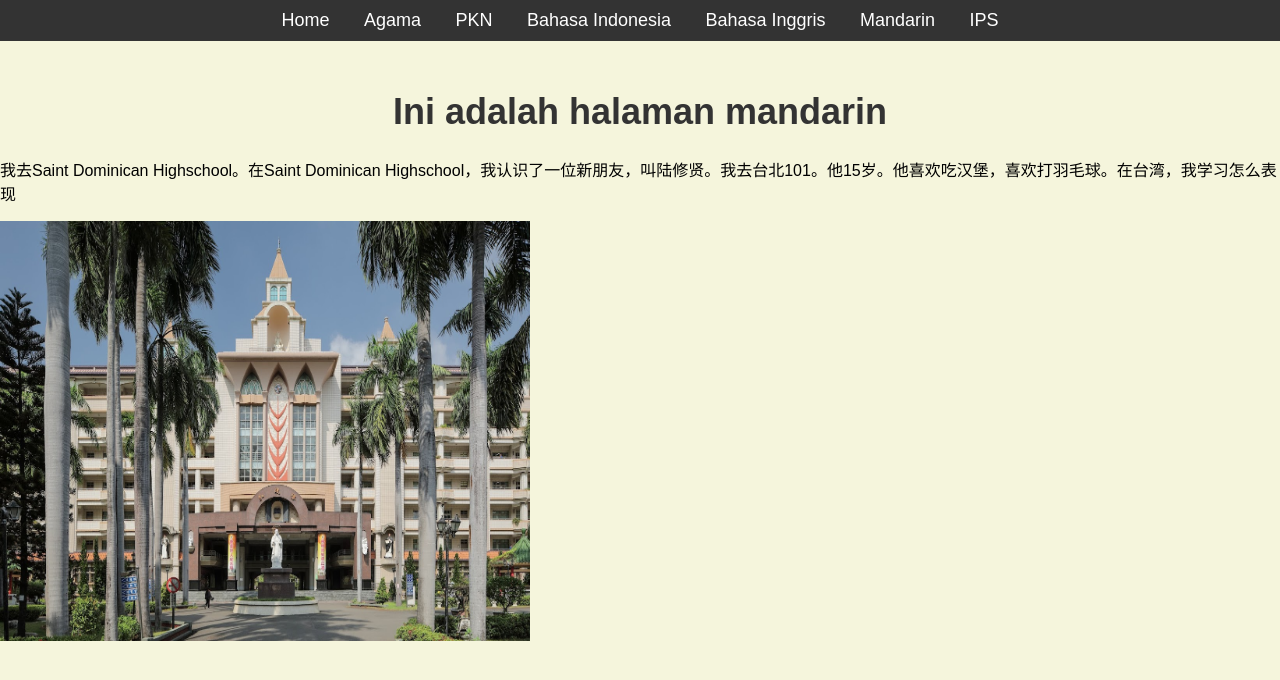
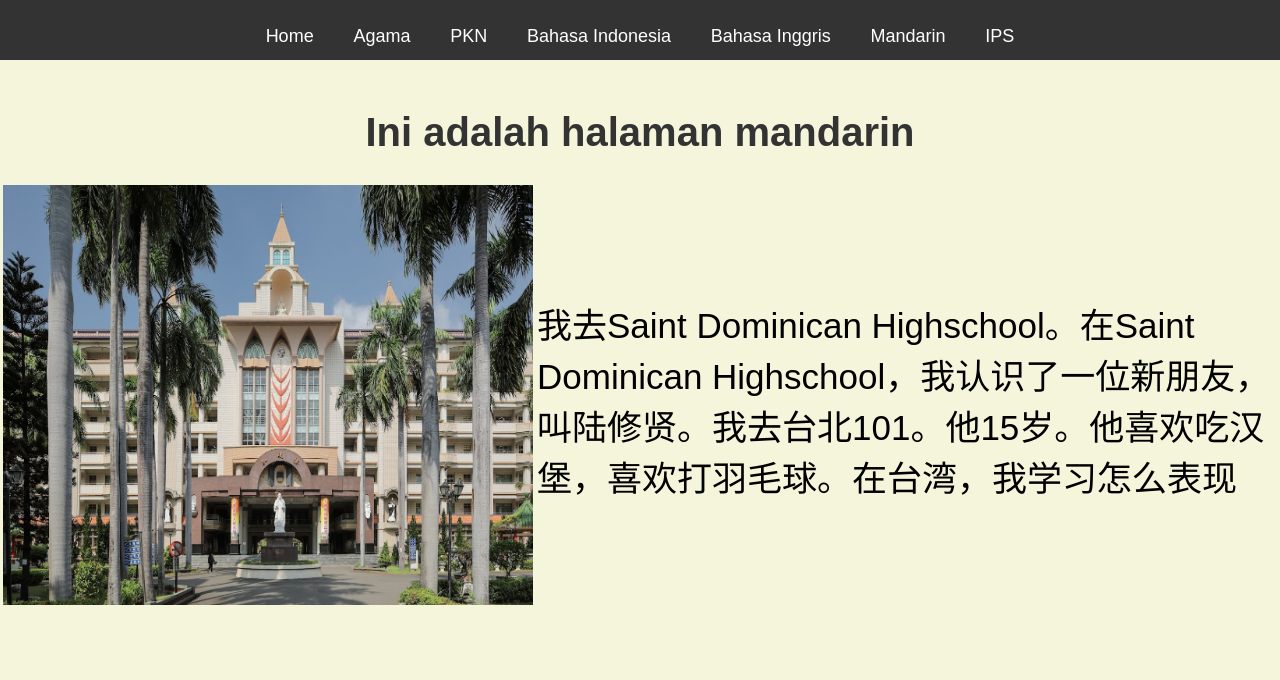
Before and after one commit to matthewsnrt/website-edutrip-kelas8A, a plain HTML site: page mandarin.html in a window 1280 px wide. Drawn offline with Linux system fonts and the light colour scheme.

Commit message:
Update mandarin.html

```diff
--- a/mandarin.html
+++ b/mandarin.html
@@ -11,6 +11,8 @@
             margin: 0;
             padding: 0;
             background-color: beige;
+            font-size: 35px;
+
         }
 
         header {
@@ -34,7 +36,7 @@
         h1 {
             text-align: center;
             margin-top: 50px;
-            font-size: 36px;
+            font-size: 40px;
             color: #333;
         }
     </style>
@@ -51,7 +53,9 @@
     </header>
 
     <h1>Ini adalah halaman mandarin</h1>
-    <p>我去Saint Dominican Highschool。在Saint Dominican Highschool，我认识了一位新朋友，叫陆修贤。我去台北101。他15岁。他喜欢吃汉堡，喜欢打羽毛球。在台湾，我学习怎么表现</p>
-    <img src="Saint Dominican Highschool.jpg" width="530" height="420"></img>
+    <table>
+    <td><img src="Saint Dominican Highschool.jpg" width="530" height="420"></img></td>
+    <td>我去Saint Dominican Highschool。在Saint Dominican Highschool，我认识了一位新朋友，叫陆修贤。我去台北101。他15岁。他喜欢吃汉堡，喜欢打羽毛球。在台湾，我学习怎么表现</td>
+    </table>
 </body>
 </html>
```
